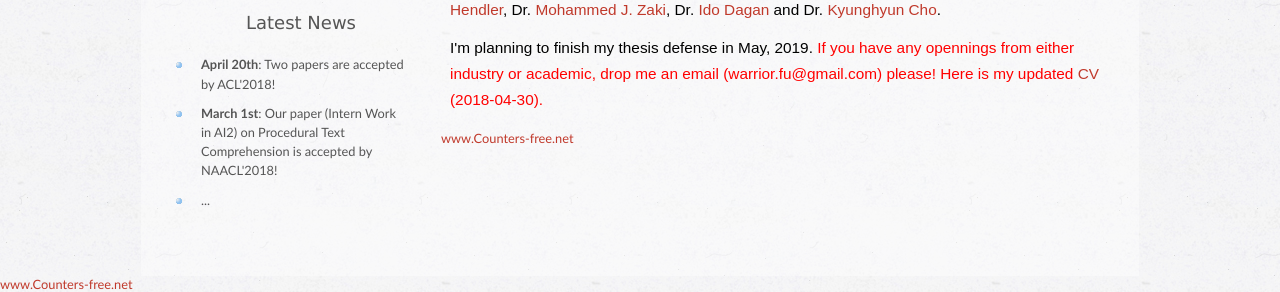
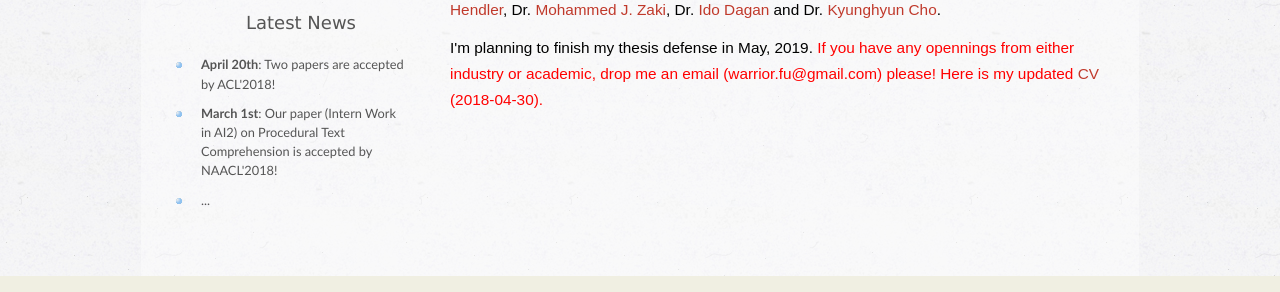
Before and after one commit to wilburOne/wilburone.github.io, a plain HTML site: page page.html in a window 1280 px wide. Shown: the part 543-835 px from the top of the page. Drawn offline with Linux system fonts and the light colour scheme.

```diff
--- a/page.html
+++ b/page.html
@@ -107,15 +107,8 @@
           document.write("Visits:  " + localStorage.pagecount + "  time(s).");
         </script>
       </div> -->
-      <div>
-       <a href='https://www.counters-free.net/'>www.Counters-free.net</a> <script type='text/javascript' src='https://www.freevisitorcounters.com/auth.php?id=edcc9b847d485f237519811ab3dfe5fc1b09b42a'></script>
-      <script type="text/javascript" src="https://www.freevisitorcounters.com/en/home/counter/391554/t/5"></script>
-      </div>
     </div>
-    <div class='counter'>
-       <a href='https://www.counters-free.net/'>www.Counters-free.net</a> <script type='text/javascript' src='https://www.freevisitorcounters.com/auth.php?id=edcc9b847d485f237519811ab3dfe5fc1b09b42a'></script>
-      <script type="text/javascript" src="https://www.freevisitorcounters.com/en/home/counter/391554/t/5"></script>
-    </div>
+
   </div>
 </body>
 </html>
```
Also changed, not shown: index.html (+0 -4 lines).
